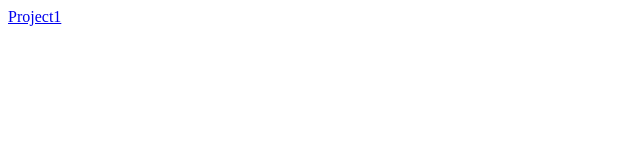
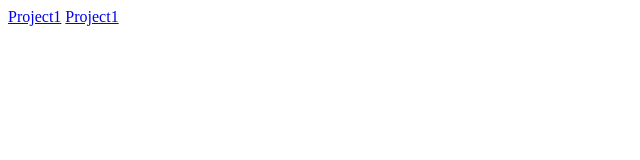
Before and after one commit to nanacnote/nanacnote.github.io, a plain HTML site: page index.html in a window 1280 px wide. Shown: the full height of the page, 0-640 px from the left. Drawn offline with Linux system fonts and the light colour scheme.

Commit message:
Update index.html

```diff
--- a/index.html
+++ b/index.html
@@ -7,5 +7,6 @@
 </head>
 <body>
   <a href="tribute_page_nkrumah/tribute.html">Project1</a>
+  <a href="form_page_zygzyg/form.html">Project1</a>
 </body>
 </html>
```
